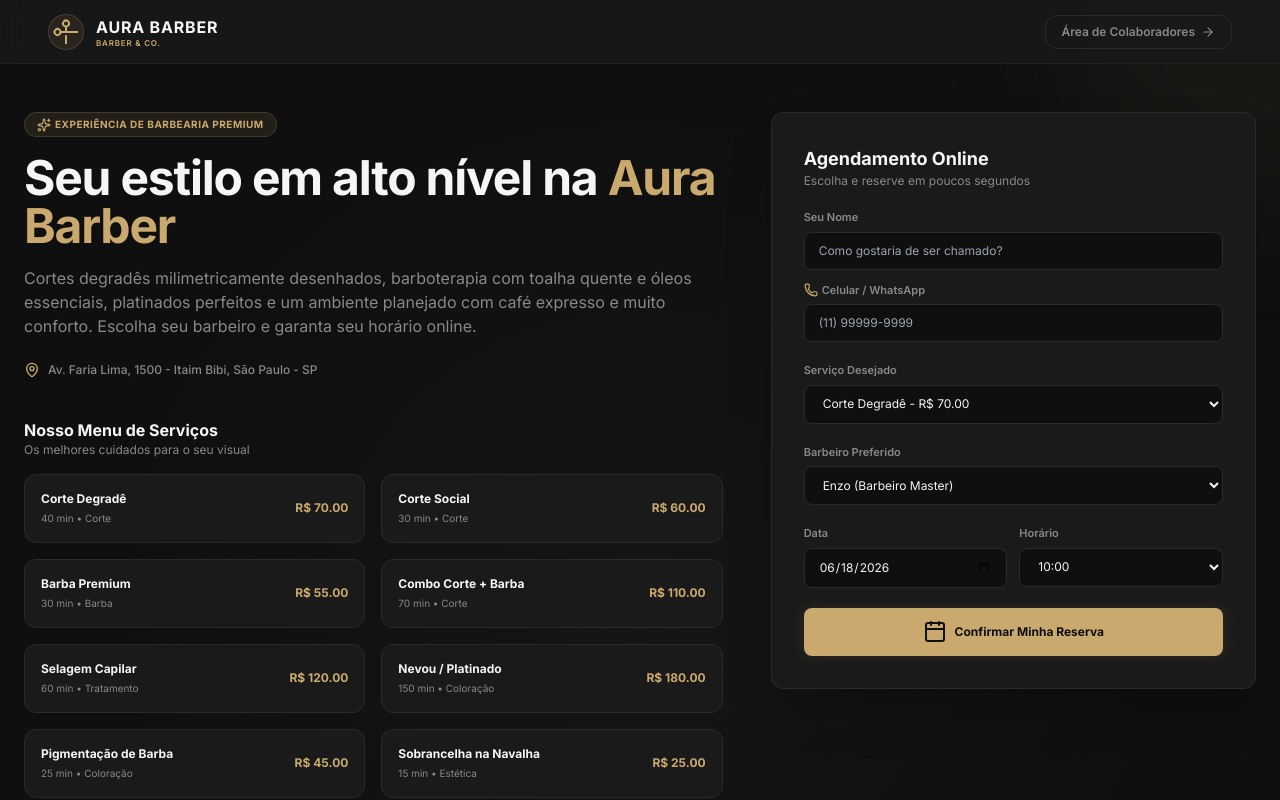
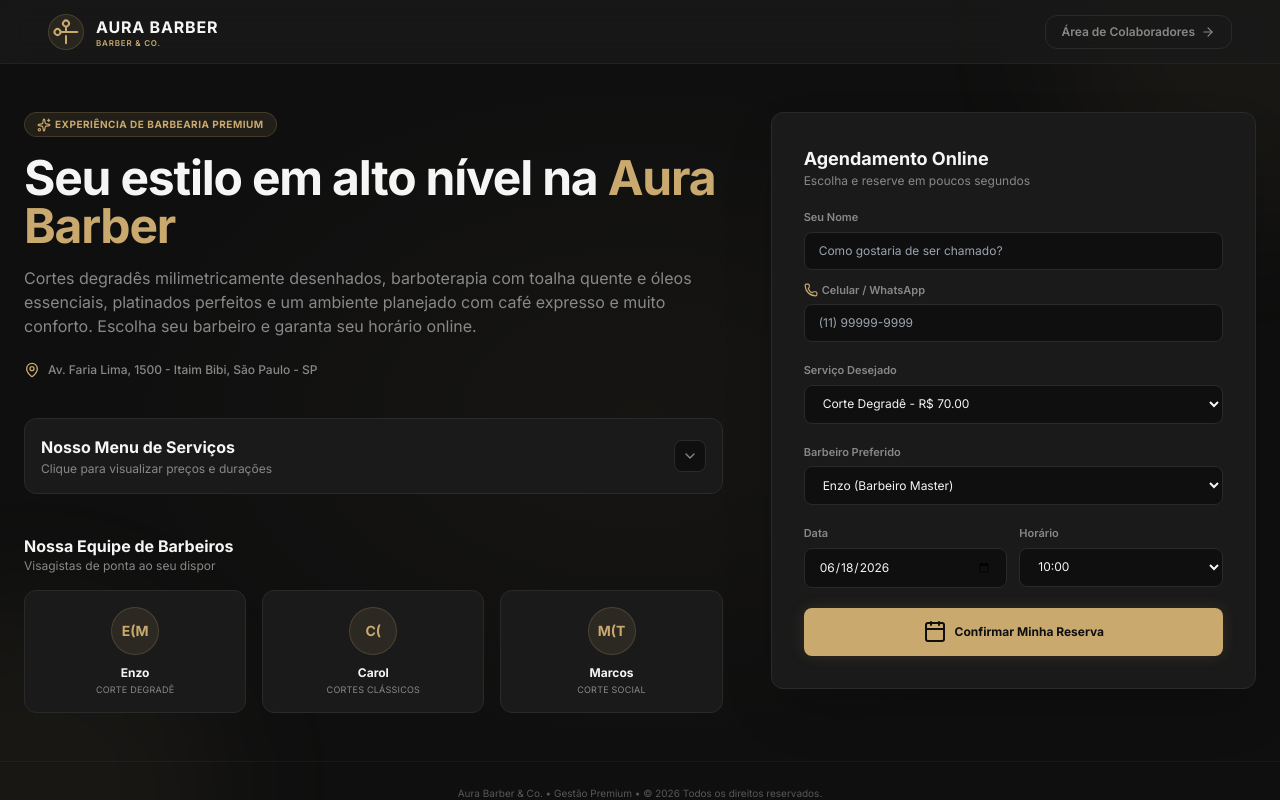
Before and after one commit to Guidemetrioo/barbeiro, a Next.js app: page / in a window 1280 px wide. Shown: the top 800 px of the page. Built offline with nearby package versions, Linux system fonts and the light colour scheme.

Commit message:
feat: make services menu collapsible on customer landing page

```diff
--- a/src/app/page.tsx
+++ b/src/app/page.tsx
@@ -13,6 +13,8 @@ import {
   TrendingUp,
   MapPin,
   Sparkles,
+  ChevronDown,
+  ChevronUp,
 } from "lucide-react";
 import Link from "next/link";
 
@@ -27,6 +29,7 @@ export default function Home() {
   const [selectedDate, setSelectedDate] = useState(new Date().toISOString().split("T")[0]);
   const [selectedTime, setSelectedTime] = useState("10:00");
   const [isBooked, setIsBooked] = useState(false);
+  const [isServicesExpanded, setIsServicesExpanded] = useState(false);
 
   // Form errors
   const [error, setError] = useState<string | null>(null);
@@ -143,16 +146,27 @@ export default function Home() {
 
           {/* Services prices list */}
           <div className="space-y-4">
+            <button
+              onClick={() => setIsServicesExpanded(!isServicesExpanded)}
+              className="flex justify-between items-center w-full text-left bg-salon-surface border border-salon-border p-4 rounded-salon hover:border-primary/30 transition-all group"
+            >
               <div>
-              <h3 className="text-base font-bold text-salon-text-primary">Nosso Menu de Serviços</h3>
-              <p className="text-xs text-salon-text-secondary">Os melhores cuidados para o seu visual</p>
+                <h3 className="text-sm md:text-base font-bold text-salon-text-primary flex items-center gap-2">
+                  Nosso Menu de Serviços
+                </h3>
+                <p className="text-xs text-salon-text-secondary mt-0.5">Clique para {isServicesExpanded ? "ocultar" : "visualizar"} preços e durações</p>
               </div>
+              <div className="w-8 h-8 rounded-lg bg-salon-bg border border-salon-border flex items-center justify-center text-salon-text-secondary group-hover:text-primary transition-all">
+                {isServicesExpanded ? <ChevronUp className="w-4 h-4" /> : <ChevronDown className="w-4 h-4" />}
+              </div>
+            </button>
 
-            <div className="grid grid-cols-1 sm:grid-cols-2 gap-4">
+            {isServicesExpanded && (
+              <div className="grid grid-cols-1 sm:grid-cols-2 gap-4 animate-in fade-in slide-in-from-top-3 duration-300">
                 {services.map((svc) => (
                   <div
                     key={svc.id}
-                  className="p-4 bg-salon-surface border border-salon-border rounded-salon flex justify-between items-center transition-all hover:border-salon-border/80"
+                    className="p-4 bg-salon-surface border border-salon-border rounded-salon flex justify-between items-center transition-all hover:border-primary/20"
                   >
                     <div className="space-y-1">
                       <h4 className="font-bold text-xs text-salon-text-primary">{svc.name}</h4>
@@ -166,6 +180,7 @@ export default function Home() {
                   </div>
                 ))}
               </div>
+            )}
           </div>
 
           {/* Team list */}
```
Lines whose indentation alone changed are shown as unchanged.
